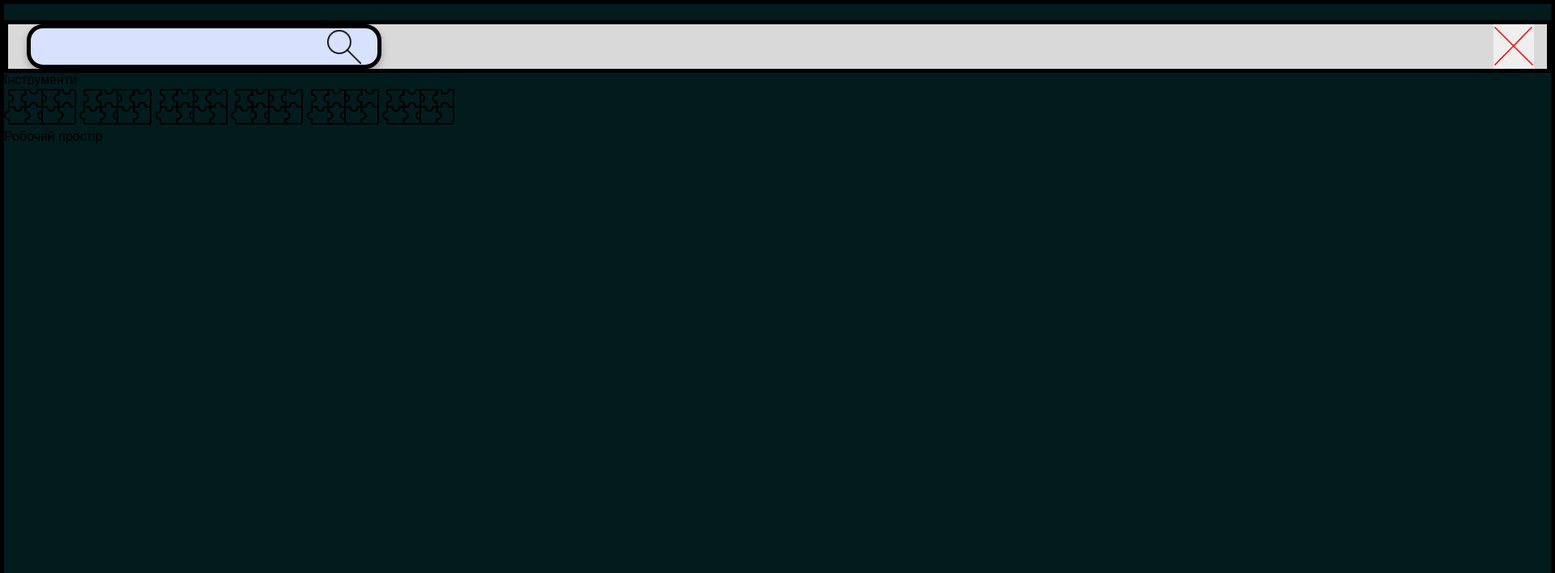
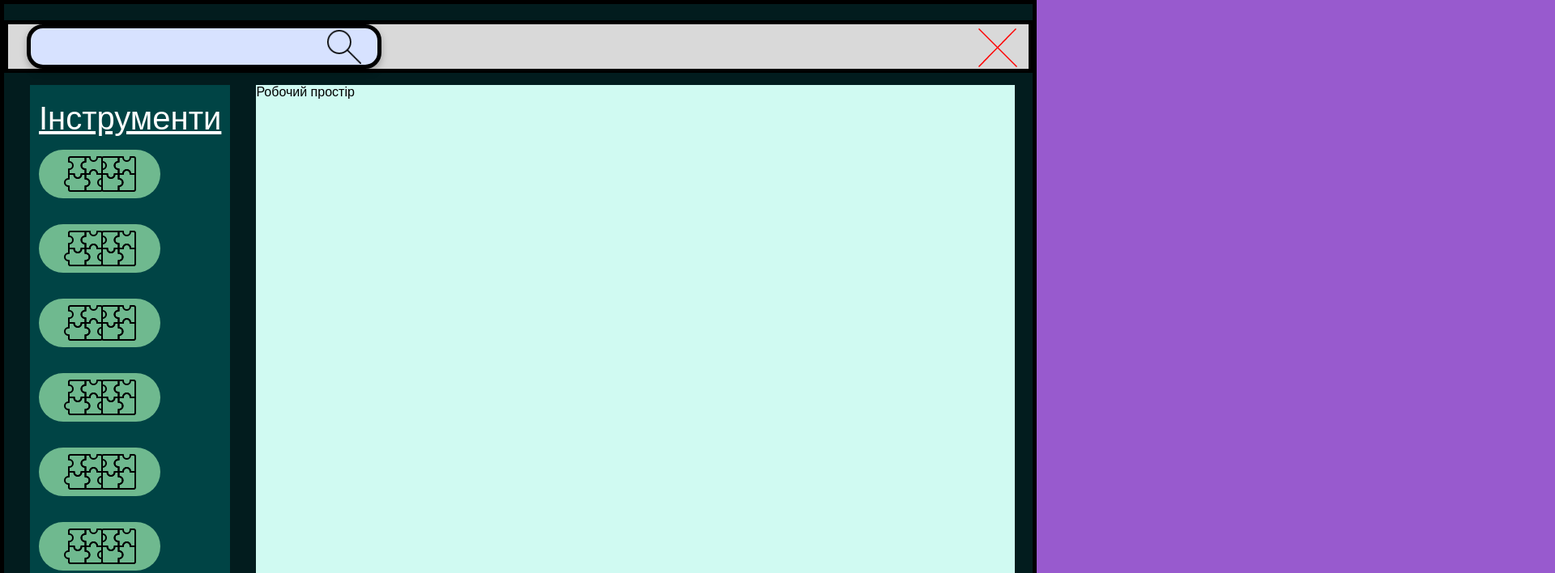
Before and after one commit to alex-HAMSTER/noosphere, a plain HTML site: page index.html in a window 1280 px wide. Shown: the top 708 px of the page at 81% size, 1920 px wide, since content can reach past the window. Drawn offline with Linux system fonts and the light colour scheme.

Commit message:
50% complited, add instriment, header

```diff
--- a/index.html
+++ b/index.html
@@ -14,7 +14,9 @@
             <header class="header">
                 <nav class="nav">
                     <input type="text" class="nav_input">
-                    <button class="search"><img src="img/search.png" alt="search" class="nav_img"></button>
+                    <button class="search">
+                        <img src="img/search.png" alt="search" class="nav_img">
+                    </button>
                 </nav>
                 <button class="nav_close">
                     <img src="img/close.png" alt="close" class="close_img">
@@ -26,13 +28,13 @@
                     <div class="instrument_descr">
                         Інструменти
                     </div>
-                    <div class="pazle">
-                        <img src="img/puzzle.png" alt="puzzle" class="puzzle_1">
-                        <img src="img/puzzle.png" alt="puzzle" class="puzzle_2">
-                        <img src="img/puzzle.png" alt="puzzle" class="puzzle_3">
-                        <img src="img/puzzle.png" alt="puzzle" class="puzzle_4">
-                        <img src="img/puzzle.png" alt="puzzle" class="puzzle_5">
-                        <img src="img/puzzle.png" alt="puzzle" class="puzzle_6">
+                    <div class="puzzle">
+                        <div class="interactive_puzzle"><img src="img/puzzle.png" alt="puzzle" class="puzzle_1_img"></div>
+                        <div class="interactive_puzzle"><img src="img/puzzle.png" alt="puzzle" class="puzzle_2_img"></div>
+                        <div class="interactive_puzzle"><img src="img/puzzle.png" alt="puzzle" class="puzzle_3_img"></div>
+                        <div class="interactive_puzzle"><img src="img/puzzle.png" alt="puzzle" class="puzzle_4_img"></div>
+                        <div class="interactive_puzzle"><img src="img/puzzle.png" alt="puzzle" class="puzzle_5_img"></div>
+                        <div class="interactive_puzzle"><img src="img/puzzle.png" alt="puzzle" class="puzzle_6_img"></div>
                     </div>
                 </div>
 
@@ -41,6 +43,7 @@
                         Робочий простір
                     </div>
                 </div>
+
             </div>
         </div>
     </div>
--- a/sass/style.sass
+++ b/sass/style.sass
@@ -9,7 +9,7 @@ body
     .global_container
         border: 5px solid #000
         background-color: #021C1E
-        width: 1920px
+        width: 100%
         height: 1080px
         .header
             margin-top: 20px
@@ -19,6 +19,7 @@ body
             display: flex
             background: #D9D9D9
             justify-content: space-between
+            align-items: center
             .nav
                 width: 438px
                 height: 55px
@@ -41,3 +42,41 @@ body
             .nav_close
                 border: none
                 cursor: pointer
+                width: 47px
+                height: 47px
+                background: none
+        .job_place
+            margin: 15px 15px 20px 32px
+            height: 80%
+            display: flex
+            gap: 32px
+            .instrument
+                display: flex
+                flex-direction: column
+                padding: 0 11px
+                padding-top: 32px
+                background: #004445
+                .instrument_descr
+                    color: #fff
+                    font-size: 40px
+                    font-weight: 400
+                    text-decoration: underline
+                .puzzle
+                    margin-top: 30px
+                    display: flex
+                    flex-direction: column
+                    gap: 32px
+                    .interactive_puzzle
+                        height: 60px
+                        width: 150px
+                        background-color:#6FB98F
+                        display: flex
+                        justify-content: center
+                        align-items: center
+                        border-radius: 30px
+                        &:hover
+                            background: none
+            .big_place
+                width: 937px
+                height: 873px
+                background-color: #D0FAF2
```
Also changed, not shown: css/style.min.css, 1 other file.
